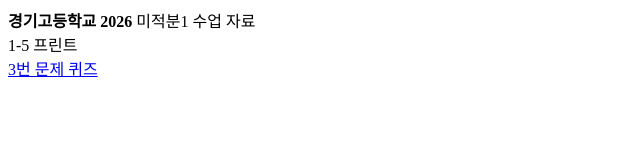
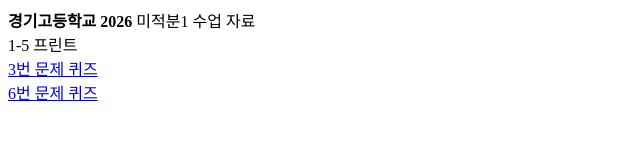
Before and after one commit to Choi-coding-nice/Kyunggi_2026, a plain HTML site: page index.html in a window 1280 px wide. Shown: the whole page, without its empty margins (0-640 px from the left). Drawn offline with Linux system fonts and the light colour scheme.

Commit message:
Update index.html

```diff
--- a/index.html
+++ b/index.html
@@ -2,3 +2,5 @@
 <br>
 1-5 프린트<br>
 <a href="1-5_3(1).html">3번 문제 퀴즈 </a>
+<br>
+<a href="1-5_6.html">6번 문제 퀴즈 </a>
```
